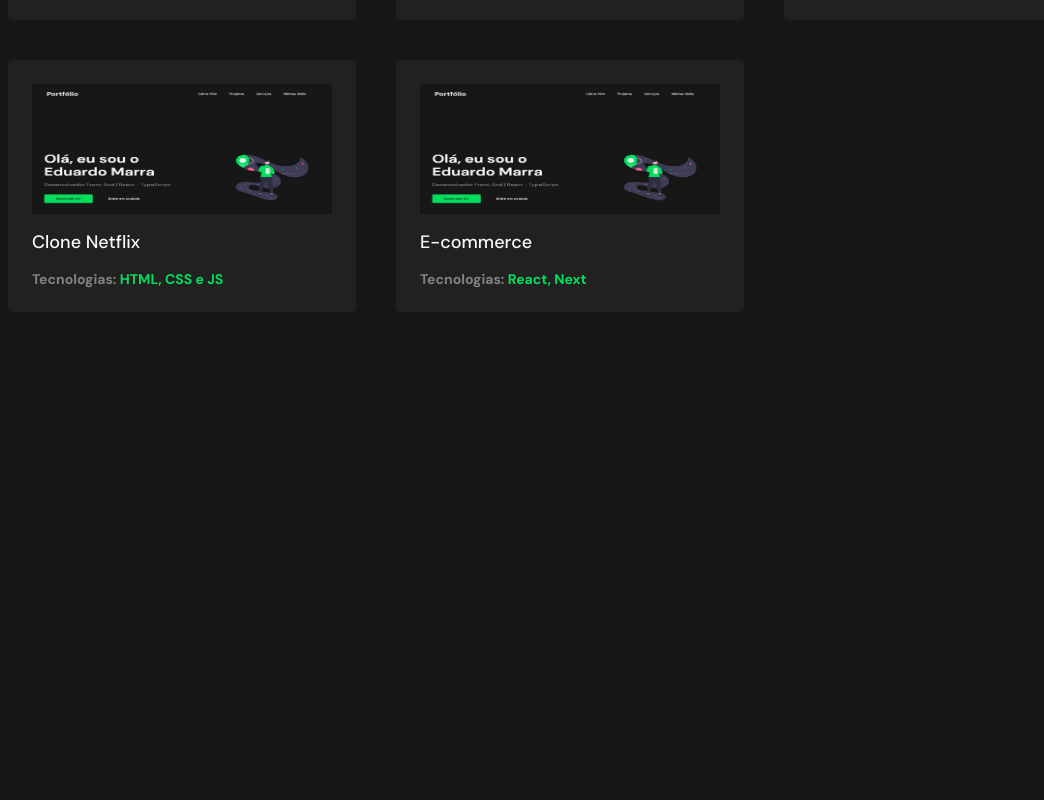
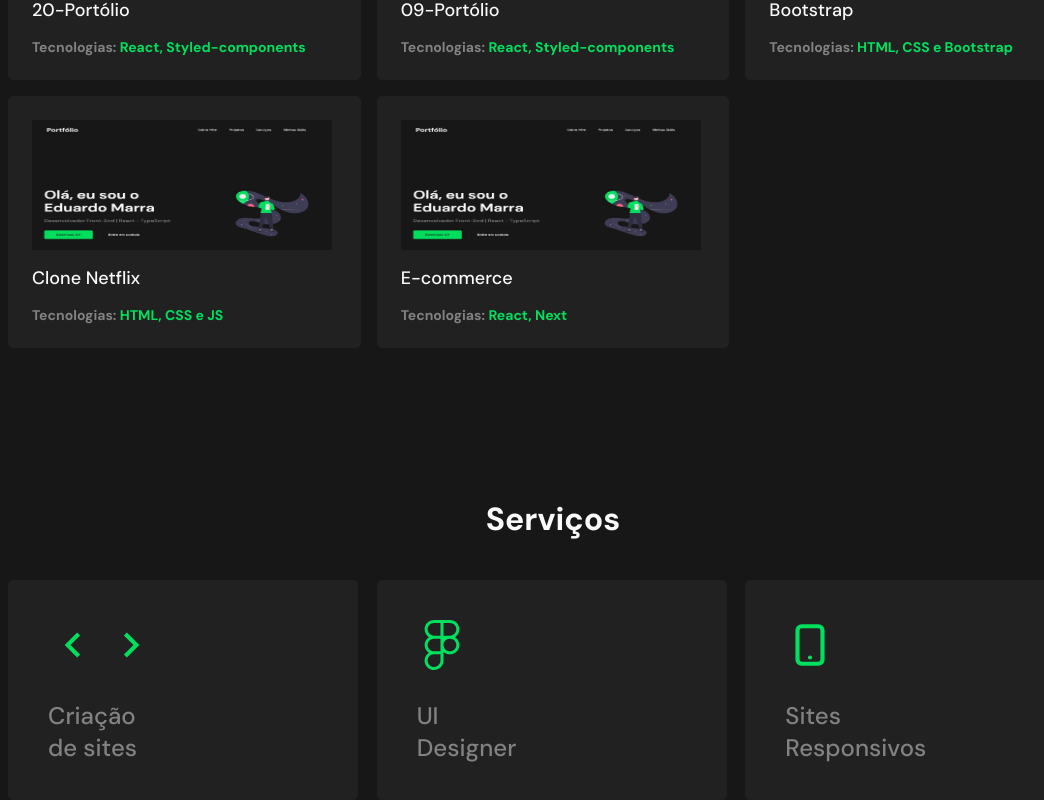
Before and after one commit to Eduardomarra/09-portfolio, a React (Create React App) app: page / in a window 1280 px wide. Shown: the part 1766-2566 px from the top of the page, without its empty margins (87-1131 px from the left). Before the commit the page ends 2142 px from the top, so only its background shows below. Built offline with nearby package versions, Linux system fonts and the light colour scheme.

Commit message:
feat: created works component

```diff
--- a/src/App.tsx
+++ b/src/App.tsx
@@ -2,6 +2,7 @@ import { About } from './components/About';
 import { Header } from './components/Header';
 import { Home } from './components/Home';
 import { Projects } from './components/Projects';
+import { Works } from './components/Works';
 
 function App() {
   return (
@@ -10,6 +11,7 @@ function App() {
      <Home />
      <About />
      <Projects />
+     <Works />
     </>
   );
 }
--- a/src/components/Projects/styles.ts
+++ b/src/components/Projects/styles.ts
@@ -4,15 +4,15 @@ export const Container = styled.div`
     ${({ theme}) => css`
         max-width: 1090px;
         text-align: center;
-        margin: 0 auto;
-        padding-top: ${theme.spacings.large};
+        margin: 10rem auto;
+
     `}
 `
 export const Content = styled.div`
     ${({ theme}) => css`
         display: grid;
         grid-template-columns: repeat(3, 1fr);
-        grid-gap: ${theme.spacings.large};
+        grid-gap: ${theme.spacings.xsmall};
         margin: ${theme.spacings.xxlarge} 0;
     `}
 `
--- /dev/null
+++ b/src/components/Works/index.tsx
@@ -0,0 +1,36 @@
+import { MdKeyboardArrowLeft, MdKeyboardArrowRight } from 'react-icons/md'
+import { FaFigma } from 'react-icons/fa'
+import { HiOutlineDeviceMobile } from 'react-icons/hi'
+
+import { Container, Content, Card } from "./styles";
+
+
+export function Works() {
+    return (
+        <>
+            <Container id="servicos">
+                <h1>Serviços</h1>
+                <Content>
+                    <Card>
+                        <div>
+                            <MdKeyboardArrowLeft /><MdKeyboardArrowRight />
+                        </div>
+                        <p>Criação<br /> de sites</p>
+                    </Card>
+                    <Card>
+                        <div>
+                            <FaFigma />
+                        </div>
+                        <p>UI<br /> Designer</p>
+                    </Card>
+                    <Card>
+                        <div>
+                            <HiOutlineDeviceMobile />
+                        </div>
+                        <p>Sites<br /> Responsivos</p>
+                    </Card>
+                </Content>
+            </Container>
+        </>
+    )
+}
--- /dev/null
+++ b/src/components/Works/styles.ts
@@ -0,0 +1,51 @@
+import styled, { css } from 'styled-components'
+
+
+export const Container = styled.div`
+    ${({ theme}) => css`
+        max-width: 1090px;
+        margin: 15rem auto;
+
+        h1 {
+            text-align: center;
+        }
+    `}
+`
+
+export const Content = styled.div`
+    ${({ theme}) => css`
+        display: grid;
+        grid-template-columns: repeat(3, 1fr);
+        gap: ${theme.spacings.xsmall};
+        margin: ${theme.spacings.large} 0 ${theme.spacings.xxlarge} 0;
+    `}
+`
+export const Card = styled.div`
+    ${({ theme}) => css`
+        max-width: 35rem;
+        height: 22rem;
+        padding: 4rem;
+        background: ${theme.colors.gray400};
+        border-radius: 5px;
+
+        div {
+            height: 5rem;
+
+            svg {
+                width: 5rem;
+                height: 5rem;
+                margin-right: 0.8rem;
+                color: ${theme.colors.greenLight};
+            }
+        }
+
+        p {
+            font-weight: 500;
+            font-size: ${theme.font.sizes.xlarge};
+            line-height: ${theme.font.sizes.xxlarge};
+            color: #828282;
+
+            margin-top: 3rem;
+        }
+    `}
+`
```
